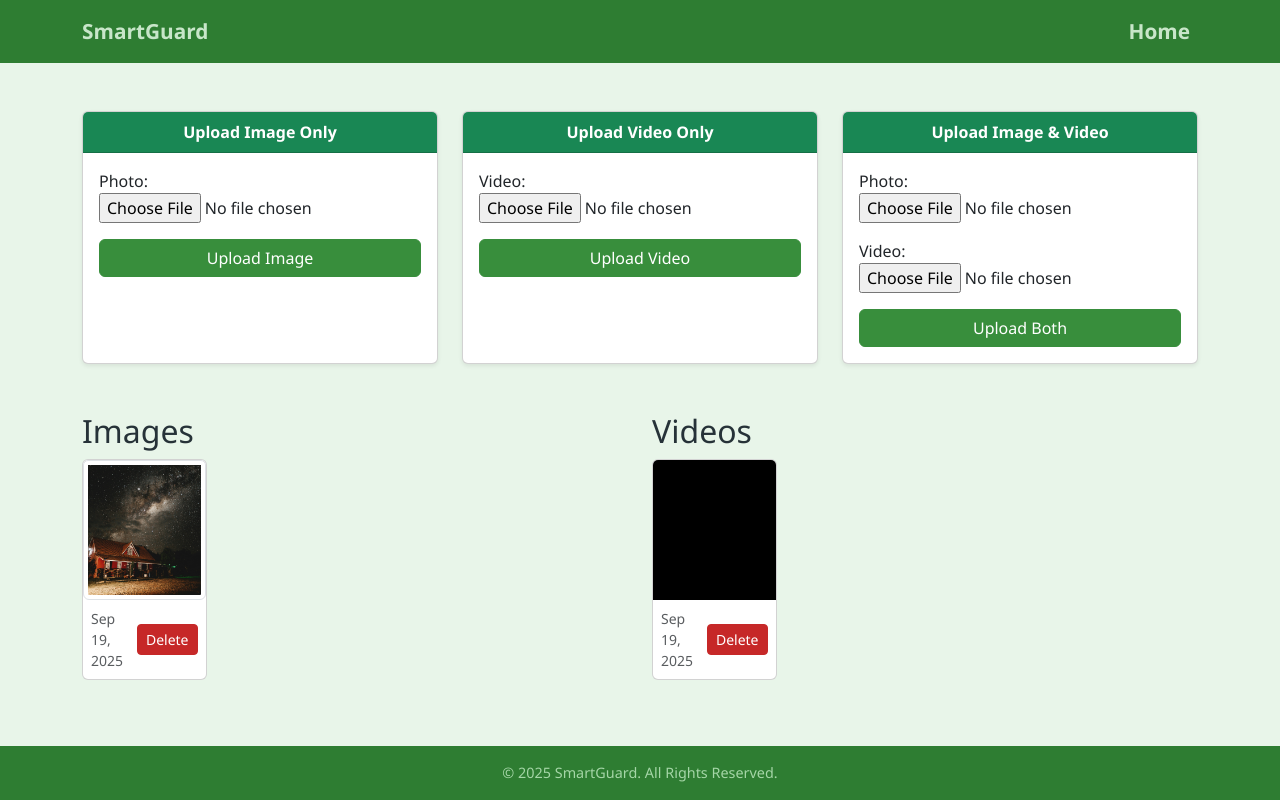
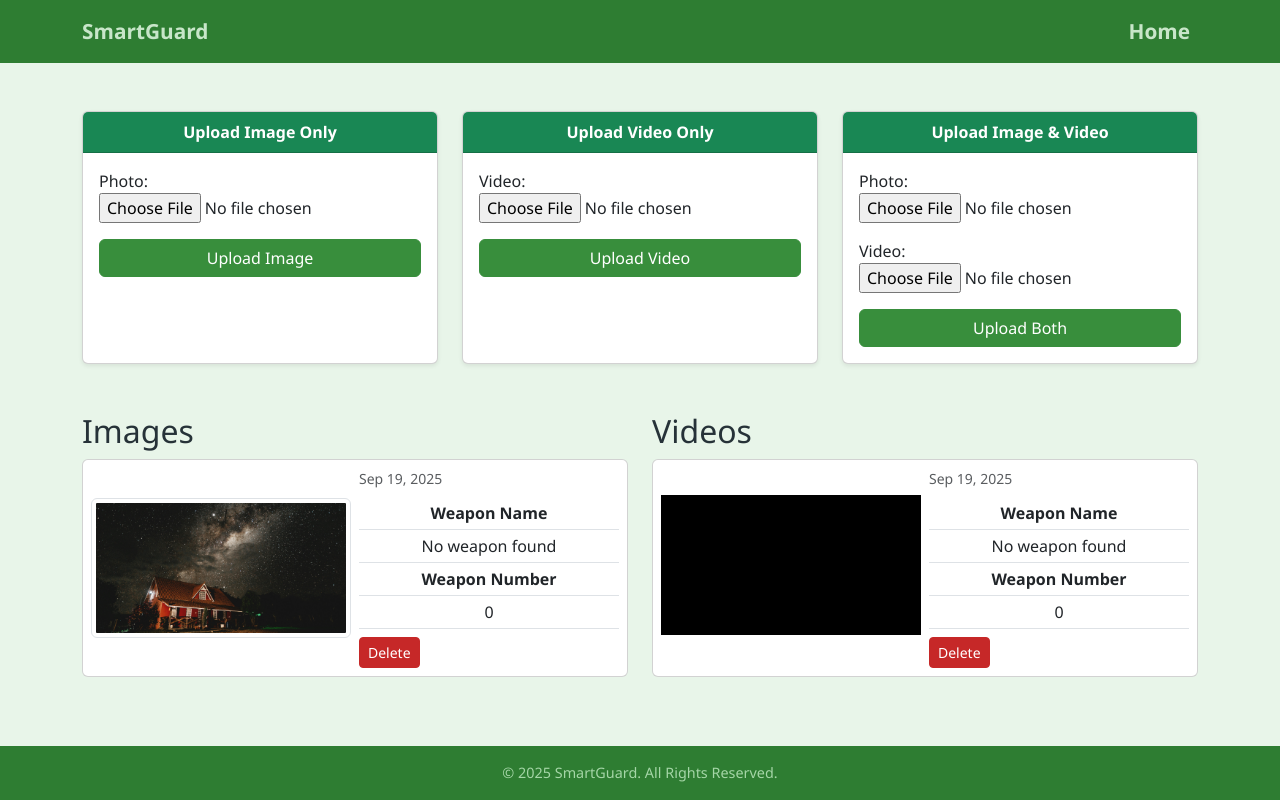
Before and after one commit to Adittyaaa-codes/SmartGuard, a Django app: page /camera_detection/ in a window 1280 px wide. Run offline with Django 5.2, Linux system fonts and the light colour scheme; data comes from the database, SQL or seed files in the repository; both versions use the stored data as it was after the commit; grey boxes are pictures that could not be loaded.

Commit message:
updated fullstack

```diff
--- a/backend/smart_guard/camera_detection/forms.py
+++ b/backend/smart_guard/camera_detection/forms.py
@@ -1,17 +1,26 @@
 from django import forms
 from .models import Capture
 
-class UploadImageForm(forms.ModelForm):
+class ImageForm(forms.ModelForm):
+    weapon_name = forms.CharField(required=False, initial='None', max_length=100, label="Weapon Name")
+    weapon_number = forms.IntegerField(required=False, initial=0, min_value=0, label="Weapon Number")
+
     class Meta:
         model = Capture
-        fields = ['photo']
+        fields = ['photo', 'weapon_name', 'weapon_number']
 
-class UploadVideoForm(forms.ModelForm):
+class VideoForm(forms.ModelForm):
+    weapon_name = forms.CharField(required=False, initial='None', max_length=100, label="Weapon Name")
+    weapon_number = forms.IntegerField(required=False, initial=0, min_value=0, label="Weapon Number")
+
     class Meta:
         model = Capture
-        fields = ['video']
+        fields = ['video', 'weapon_name', 'weapon_number']
 
-class UploadBothForm(forms.ModelForm):
+class BothForm(forms.ModelForm):
+    weapon_name = forms.CharField(required=False, initial='None', max_length=100, label="Weapon Name")
+    weapon_number = forms.IntegerField(required=False, initial=0, min_value=0, label="Weapon Number")
+
     class Meta:
         model = Capture
-        fields = ['photo', 'video']
+        fields = ['photo', 'video', 'weapon_name', 'weapon_number']
--- a/backend/smart_guard/camera_detection/models.py
+++ b/backend/smart_guard/camera_detection/models.py
@@ -7,6 +7,9 @@ class Capture(models.Model):
     photo = models.ImageField(upload_to='photos/', blank=True, null=True)
     video = models.FileField(upload_to='videos/', blank=True, null=True)
     captured_at = models.DateTimeField(auto_now_add=True)
+    weapon_name = models.CharField(max_length=100, default='None', blank=True)
+    weapon_number = models.PositiveIntegerField(default=0, blank=True)
+
 
     def __str__(self):
         return f"Capture at {self.captured_at}"
--- a/backend/smart_guard/camera_detection/templates/camera_detection/capture_page.html
+++ b/backend/smart_guard/camera_detection/templates/camera_detection/capture_page.html
@@ -3,8 +3,9 @@
 {% block title %}Capture Upload and List{% endblock %}
 
 {% block content %}
-<!-- Upload forms: keep exactly as your current code (three cards with green headers) -->
+<!-- Upload forms -->
 <div class="row mb-5 align-items-stretch">
+  <!-- Image Upload -->
   <div class="col-md-4 d-flex">
     <div class="card shadow-sm h-100 w-100">
       <div class="card-header bg-success text-white text-center fw-semibold">
@@ -26,6 +27,7 @@
     </div>
   </div>
 
+  <!-- Video Upload -->
   <div class="col-md-4 d-flex">
     <div class="card shadow-sm h-100 w-100">
       <div class="card-header bg-success text-white text-center fw-semibold">
@@ -47,6 +49,7 @@
     </div>
   </div>
 
+  <!-- Both Upload -->
   <div class="col-md-4 d-flex">
     <div class="card shadow-sm h-100 w-100">
       <div class="card-header bg-success text-white text-center fw-semibold">
@@ -76,25 +79,56 @@
   </div>
 </div>
 
-<!-- Divided Capture List Section -->
+<!-- Capture List Sections -->
 <div class="row">
-  <!-- Images -->
+  <!-- Images Section -->
   <div class="col-md-6">
     <h2>Images</h2>
     <div class="row g-3">
       {% for capture in captures %}
         {% if capture.photo %}
-          <div class="col-6 col-sm-4 col-md-3">
-            <div class="card">
-              <img src="{{ capture.photo.url }}"
-                   class="card-img-top img-thumbnail thumb-image" alt="Capture image"
-                   data-bs-toggle="modal" data-bs-target="#imageModal{{ capture.id }}">
-              <div class="card-body p-2 d-flex justify-content-between align-items-center">
-                <small class="text-muted">{{ capture.captured_at|date:"M d, Y" }}</small>
+          <div class="col-12">
+            <div class="card p-2">
+              <div class="row g-2 align-items-center">
+                <!-- Left: Image -->
+                <div class="col-md-6">
+                  <img src="{{ capture.photo.url }}" class="img-fluid img-thumbnail thumb-image"
+                       alt="Capture image"
+                       data-bs-toggle="modal"
+                       data-bs-target="#imageModal{{ capture.id }}">
+                </div>
+                <!-- Right: Weapon Info -->
+                <div class="col-md-6">
+                  <small class="text-muted d-block mb-2">{{ capture.captured_at|date:"M d, Y" }}</small>
+                  <table class="table table-sm mb-2 text-center">
+                    <tbody>
+                      <tr><th>Weapon Name</th></tr>
+                      <tr>
+                        <td>
+                          {% if capture.weapon_name and capture.weapon_name != 'None' %}
+                            {{ capture.weapon_name }}
+                          {% else %}
+                            No weapon found
+                          {% endif %}
+                        </td>
+                      </tr>
+                      <tr><th>Weapon Number</th></tr>
+                      <tr>
+                        <td>
+                          {% if capture.weapon_number and capture.weapon_number != 0 %}
+                            {{ capture.weapon_number }}
+                          {% else %}
+                            0
+                          {% endif %}
+                        </td>
+                      </tr>
+                    </tbody>
+                  </table>
                   <form method="post" action="{% url 'delete_photo' capture.id %}">
                     {% csrf_token %}
                     <button type="submit" class="btn btn-sm btn-danger">Delete</button>
                   </form>
+                </div>
               </div>
             </div>
           </div>
@@ -117,25 +151,57 @@
     </div>
   </div>
 
-  <!-- Videos -->
+  <!-- Videos Section -->
   <div class="col-md-6">
     <h2>Videos</h2>
     <div class="row g-3">
       {% for capture in captures %}
         {% if capture.video %}
-          <div class="col-6 col-sm-4 col-md-3">
-            <div class="card">
-              <video class="card-img-top thumb-video" muted preload="metadata"
-                     data-bs-toggle="modal" data-bs-target="#videoModal{{ capture.id }}">
+          <div class="col-12">
+            <div class="card p-2">
+              <div class="row g-2 align-items-center">
+                <!-- Left: Video -->
+                <div class="col-md-6">
+                  <video class="img-fluid thumb-video"
+                         muted preload="metadata"
+                         data-bs-toggle="modal"
+                         data-bs-target="#videoModal{{ capture.id }}">
                     <source src="{{ capture.video.url }}" type="video/mp4">
                     Your browser does not support the video tag.
                   </video>
-              <div class="card-body p-2 d-flex justify-content-between align-items-center">
-                <small class="text-muted">{{ capture.captured_at|date:"M d, Y" }}</small>
+                </div>
+                <!-- Right: Weapon Info -->
+                <div class="col-md-6">
+                  <small class="text-muted d-block mb-2">{{ capture.captured_at|date:"M d, Y" }}</small>
+                  <table class="table table-sm mb-2 text-center">
+                    <tbody>
+                      <tr><th>Weapon Name</th></tr>
+                      <tr>
+                        <td>
+                          {% if capture.weapon_name and capture.weapon_name != 'None' %}
+                            {{ capture.weapon_name }}
+                          {% else %}
+                            No weapon found
+                          {% endif %}
+                        </td>
+                      </tr>
+                      <tr><th>Weapon Number</th></tr>
+                      <tr>
+                        <td>
+                          {% if capture.weapon_number and capture.weapon_number != 0 %}
+                            {{ capture.weapon_number }}
+                          {% else %}
+                            0
+                          {% endif %}
+                        </td>
+                      </tr>
+                    </tbody>
+                  </table>
                   <form method="post" action="{% url 'delete_video' capture.id %}">
                     {% csrf_token %}
                     <button type="submit" class="btn btn-sm btn-danger">Delete</button>
                   </form>
+                </div>
               </div>
             </div>
           </div>
@@ -183,7 +249,7 @@
   document.querySelectorAll('.modal').forEach(modal => {
     modal.addEventListener('hidden.bs.modal', () => {
       const video = modal.querySelector('video');
-      if(video){
+      if (video) {
         video.pause();
         video.currentTime = 0;
       }
--- a/backend/smart_guard/camera_detection/views.py
+++ b/backend/smart_guard/camera_detection/views.py
@@ -1,25 +1,26 @@
 from django.shortcuts import render, redirect, get_object_or_404
 from .models import Capture
-from .forms import UploadImageForm, UploadVideoForm, UploadBothForm
+from .forms import ImageForm, VideoForm, BothForm
+
 
 def capture_view(request):
-    image_form = UploadImageForm(prefix="image")
-    video_form = UploadVideoForm(prefix="video")
-    both_form = UploadBothForm(prefix="both")
+    image_form = ImageForm(prefix="image")
+    video_form = VideoForm(prefix="video")
+    both_form = BothForm(prefix="both")
 
     if request.method == "POST":
         if 'image-submit' in request.POST:
-            image_form = UploadImageForm(request.POST, request.FILES, prefix="image")
+            image_form = ImageForm(request.POST, request.FILES, prefix="image")
             if image_form.is_valid():
                 image_form.save()
                 return redirect('capture')
         elif 'video-submit' in request.POST:
-            video_form = UploadVideoForm(request.POST, request.FILES, prefix="video")
+            video_form = VideoForm(request.POST, request.FILES, prefix="video")
             if video_form.is_valid():
                 video_form.save()
                 return redirect('capture')
         elif 'both-submit' in request.POST:
-            both_form = UploadBothForm(request.POST, request.FILES, prefix="both")
+            both_form = BothForm(request.POST, request.FILES, prefix="both")
             if both_form.is_valid():
                 both_form.save()
                 return redirect('capture')
@@ -40,6 +41,7 @@ def capture_delete_view(request, capture_id):
         return redirect('capture')
     return redirect('capture')
 
+
 def delete_photo(request, capture_id):
     capture = get_object_or_404(Capture, id=capture_id)
     if request.method == "POST":
@@ -49,6 +51,7 @@ def delete_photo(request, capture_id):
         return redirect('capture')
     return redirect('capture')
 
+
 def delete_video(request, capture_id):
     capture = get_object_or_404(Capture, id=capture_id)
     if request.method == "POST":
```
Also changed, not shown: backend/smart_guard/camera_detection/templates/camera_detection/capture_upload.html (+33 -1 lines), backend/smart_guard/camera_detection/migrations/0003_capture_weapon_name_capture_weapon_number.py (added), backend/smart_guard/db.sqlite3, 1 other file. Lines whose indentation alone changed are shown as unchanged.
